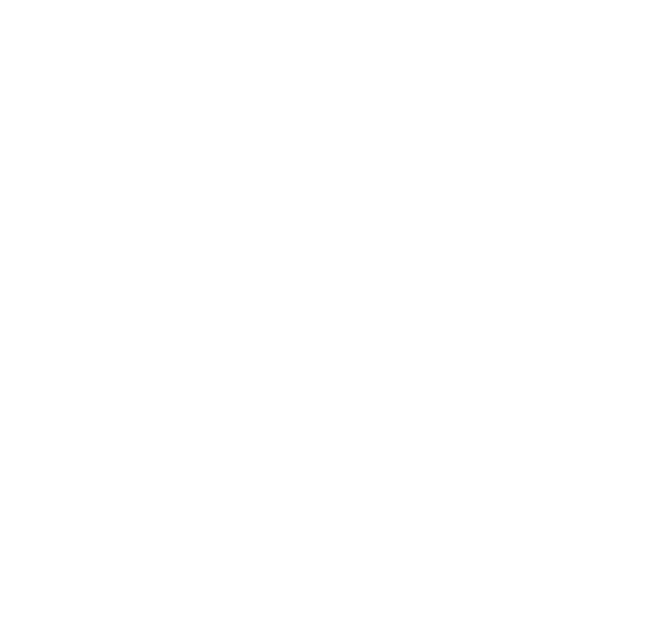
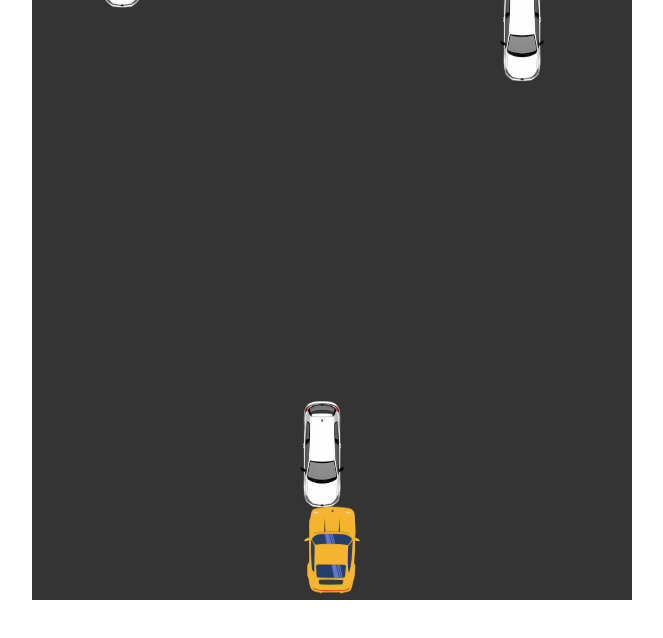
Before and after one commit to adwaitupadhyaya/LF-all-assignments, a website built with Vite: page JS-Projects/TS-Assignment-3/lane-switch/index.html in a window 1280 px wide. Shown: the whole page, without its empty margins (308-971 px from the left). Built offline with nearby package versions, Linux system fonts and the light colour scheme.

Commit message:
moving cars

```diff
--- a/JS-Projects/TS-Assignment-3/lane-switch/index.html
+++ b/JS-Projects/TS-Assignment-3/lane-switch/index.html
@@ -4,9 +4,10 @@
     <meta charset="UTF-8" />
     <link rel="icon" type="image/svg+xml" href="/vite.svg" />
     <meta name="viewport" content="width=device-width, initial-scale=1.0" />
-    <title>Vite + TS</title>
+    <title>Lane Switch</title>
   </head>
   <body>
+    <canvas id="canvas"></canvas>
     <script type="module" src="/src/main.ts"></script>
   </body>
 </html>
--- /dev/null
+++ b/JS-Projects/TS-Assignment-3/lane-switch/src/Classes/Image.ts
@@ -0,0 +1,23 @@
+interface ICar {
+  image: HTMLImageElement;
+  x: number;
+  y: number;
+  w: number;
+  h: number;
+}
+
+export class Car implements ICar {
+  x: number;
+  y: number;
+  w: number;
+  h: number;
+  image: HTMLImageElement;
+  constructor(image: string, x: number, y: number, w: number, h: number) {
+    this.image = new Image();
+    this.image.src = image;
+    this.x = x;
+    this.y = y;
+    this.w = w;
+    this.h = h;
+  }
+}
--- a/JS-Projects/TS-Assignment-3/lane-switch/src/constants.ts
+++ b/JS-Projects/TS-Assignment-3/lane-switch/src/constants.ts
@@ -0,0 +1,19 @@
+type dimension = {
+  CANVAS_HEIGHT: number;
+  CANVAS_WIDTH: number;
+};
+
+export const DIMENSIONS: dimension = {
+  CANVAS_HEIGHT: 600,
+  CANVAS_WIDTH: 600,
+};
+
+type car = {
+  CAR_WIDTH: number;
+  CAR_HEIGHT: number;
+};
+
+export const CAR_DIMENSIONS: car = {
+  CAR_WIDTH: 120,
+  CAR_HEIGHT: 100,
+};
--- a/JS-Projects/TS-Assignment-3/lane-switch/src/main.ts
+++ b/JS-Projects/TS-Assignment-3/lane-switch/src/main.ts
@@ -1,2 +1,91 @@
 import "./reset.css";
 import "./style.css";
+import { DIMENSIONS } from "./constants";
+import { Car } from "./Classes/Image";
+import { CAR_DIMENSIONS } from "./constants";
+import carImage from "././assets/player-car.png";
+import { getRandomInt } from "./utils";
+
+import enemyCarImage from "./assets/enemy-car.png";
+
+const canvas = document.getElementById("canvas") as HTMLCanvasElement;
+const ctx = canvas.getContext("2d")!;
+
+canvas.width = DIMENSIONS.CANVAS_WIDTH;
+canvas.height = DIMENSIONS.CANVAS_HEIGHT;
+
+const playerCar = new Car(
+  carImage,
+  DIMENSIONS.CANVAS_WIDTH / 2 - CAR_DIMENSIONS.CAR_WIDTH / 2,
+  DIMENSIONS.CANVAS_HEIGHT - CAR_DIMENSIONS.CAR_HEIGHT,
+  CAR_DIMENSIONS.CAR_WIDTH,
+  CAR_DIMENSIONS.CAR_HEIGHT
+);
+
+const enemyCar1 = new Car(
+  enemyCarImage,
+  DIMENSIONS.CANVAS_WIDTH / 2 - CAR_DIMENSIONS.CAR_WIDTH / 2,
+  getRandomInt(-600, 0),
+  CAR_DIMENSIONS.CAR_HEIGHT,
+  CAR_DIMENSIONS.CAR_WIDTH
+);
+
+const enemyCar2 = new Car(
+  enemyCarImage,
+  DIMENSIONS.CANVAS_WIDTH / 2 -
+    CAR_DIMENSIONS.CAR_WIDTH / 2 -
+    DIMENSIONS.CANVAS_HEIGHT / 3,
+  getRandomInt(-600, 0),
+  CAR_DIMENSIONS.CAR_HEIGHT,
+  CAR_DIMENSIONS.CAR_WIDTH
+);
+
+const enemyCar3 = new Car(
+  enemyCarImage,
+  DIMENSIONS.CANVAS_WIDTH / 2 -
+    CAR_DIMENSIONS.CAR_WIDTH / 2 +
+    DIMENSIONS.CANVAS_HEIGHT / 3,
+  getRandomInt(-600, 0),
+  CAR_DIMENSIONS.CAR_HEIGHT,
+  CAR_DIMENSIONS.CAR_WIDTH
+);
+
+const carArray = [enemyCar1, enemyCar2, enemyCar3];
+
+function draw() {
+  ctx.clearRect(0, 0, DIMENSIONS.CANVAS_WIDTH, DIMENSIONS.CANVAS_HEIGHT);
+  ctx.fillRect(0, 0, DIMENSIONS.CANVAS_WIDTH, DIMENSIONS.CANVAS_HEIGHT);
+  ctx.fillStyle = "#343434";
+
+  carArray.forEach((car) => {
+    ctx.drawImage(car.image, car.x, car.y, car.w, car.h);
+    car.y++;
+    if (car.y > DIMENSIONS.CANVAS_HEIGHT) {
+      car.y = getRandomInt(-600, 0);
+    }
+  });
+
+  ctx.drawImage(
+    playerCar.image,
+    playerCar.x,
+    playerCar.y,
+    playerCar.w,
+    playerCar.h
+  );
+  requestAnimationFrame(draw);
+}
+
+draw();
+window.addEventListener("keypress", (event) => {
+  switch (event.key) {
+    case "a": {
+      playerCar.x -= 200;
+      break;
+    }
+
+    case "d": {
+      playerCar.x += 200;
+      break;
+    }
+  }
+});
--- a/JS-Projects/TS-Assignment-3/lane-switch/src/style.css
+++ b/JS-Projects/TS-Assignment-3/lane-switch/src/style.css
@@ -0,0 +1,9 @@
+:root {
+  --road-bg: #343434;
+}
+
+body {
+  display: flex;
+  justify-content: center;
+  align-items: center;
+}
--- /dev/null
+++ b/JS-Projects/TS-Assignment-3/lane-switch/src/utils.ts
@@ -0,0 +1,3 @@
+export function getRandomInt(max: number, min: number) {
+  return Math.random() * (max - min) + min;
+}
```
Also changed, not shown: JS-Projects/TS-Assignment-3/lane-switch/src/assets/enemy-car.png (added), JS-Projects/TS-Assignment-3/lane-switch/src/assets/player-car.png (added), JS-Projects/TS-Assignment-3/lane-switch/src/assets/player-car.webp (added).
